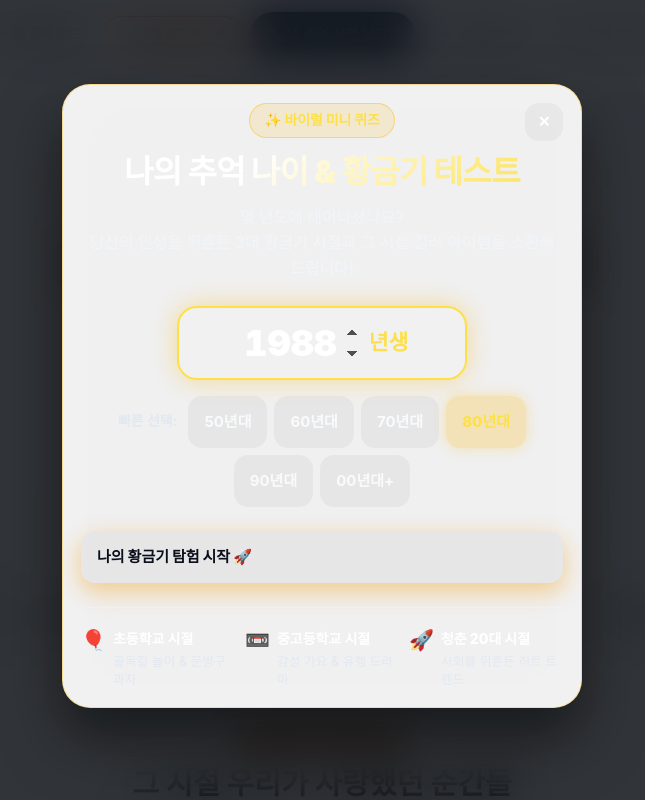
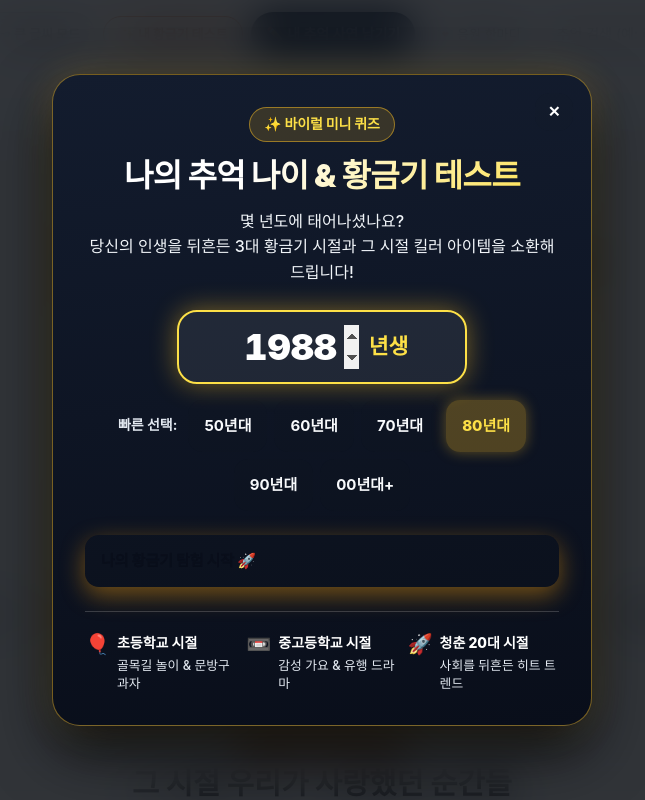
Before and after one commit to JaeHxn/chueok-timemachine, a React (Vite) app in the folder web/: page / in a window 1280 px wide. Both pictures are taken after a click on the button "✨ 내 황금기 테스트". Shown: the top 800 px of the page, without its empty margins (318-963 px from the left). Built offline with nearby package versions, Linux system fonts and the light colour scheme.

Commit message:
fix(ui): remove .box class conflict so golden-era modal renders dark starry background with crisp contrast

```diff
--- a/web/src/GoldenEraModal.jsx
+++ b/web/src/GoldenEraModal.jsx
@@ -582,7 +582,7 @@ export default function GoldenEraModal({ onClose, onToast, onSelectYear }) {
       aria-label="나의 추억 나이 & 황금기 테스트"
       onClick={(e) => e.target === e.currentTarget && onClose()}
     >
-      <div className="box golden-era-box">
+      <div className="golden-era-box">
         {/* 모달 닫기 버튼 */}
         <button className="golden-modal-close" onClick={onClose} aria-label="닫기">
           ✕
@@ -832,12 +832,12 @@ export default function GoldenEraModal({ onClose, onToast, onSelectYear }) {
           max-height: 90vh;
           overflow-y: auto;
           font-family: 'Pretendard', -apple-system, BlinkMacSystemFont, 'Segoe UI', Roboto, system-ui, sans-serif;
-          background: linear-gradient(175deg, #131c2e 0%, #090e1a 100%);
+          background: linear-gradient(175deg, #131c2e 0%, #090e1a 100%) !important;
           border: 1.5px solid rgba(251, 191, 36, 0.45);
           box-shadow: 0 25px 60px rgba(0, 0, 0, 0.75), 0 0 35px rgba(251, 191, 36, 0.2);
           border-radius: 28px;
           padding: clamp(20px, 4vw, 32px);
-          color: #f8fafc;
+          color: #f8fafc !important;
           scrollbar-width: thin;
           scrollbar-color: rgba(255, 255, 255, 0.25) transparent;
         }
```
